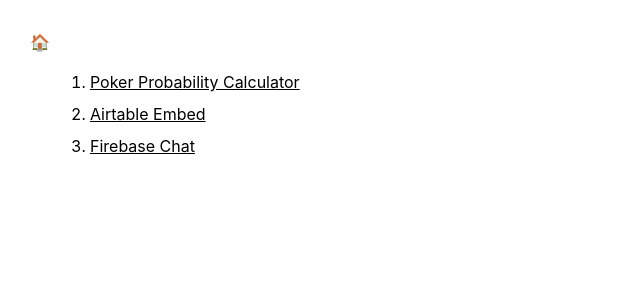
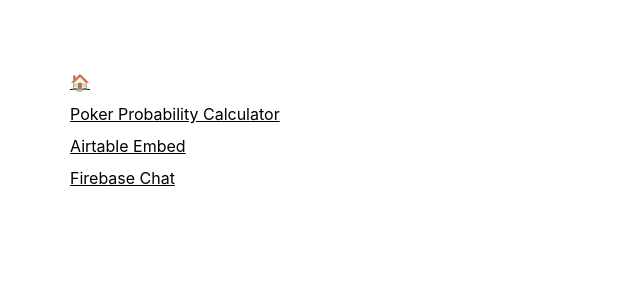
Before and after one commit to facepalm360/random, a React (Create React App) app: page / in a window 1280 px wide. Shown: the top 300 px of the page, without its empty margins (0-640 px from the left). Built offline with nearby package versions, Linux system fonts and the light colour scheme.

Commit message:
Setup navigation for the site

```diff
--- a/src/App.tsx
+++ b/src/App.tsx
@@ -1,25 +1,18 @@
 import React from "react";
 import "./App.css";
-import { Link } from "react-router-dom";
+import { Link, Outlet } from "react-router-dom";
 import Sidebar from "./common/Sidebar";
 
 function App() {
   return (
     <div className="App">
       <div className="flex flex-row">
-        <Sidebar></Sidebar>
         <div>
-          <ul className="list-decimal underline m-10 space-y-2">
-            <li>
-              <Link to="/poker">Poker Probability Calculator</Link>
-            </li>
-            <li>
-              <Link to="/airtable">Airtable Embed</Link>
-            </li>
-            <li>
-              <Link to="/firebase-chat">Firebase Chat</Link>
-            </li>
-          </ul>
+          <Sidebar></Sidebar>
+        </div>
+
+        <div className="flex-1">
+          <Outlet />
         </div>
       </div>
     </div>
--- a/src/common/Sidebar.tsx
+++ b/src/common/Sidebar.tsx
@@ -1,7 +1,36 @@
 import React from "react";
+import { NavLink } from "react-router-dom";
+import { Link } from "react-router-dom";
 
 function Sidebar() {
-  return <div>🏠</div>;
+  function handleActive({ isActive }: { isActive: boolean }) {
+    return isActive ? "text-red-600  " : "";
+  }
+
+  return (
+    <div>
+      <ul className="list underline m-10 space-y-2">
+        <li>
+          <NavLink to="/">🏠</NavLink>
+        </li>
+        <li>
+          <NavLink to="/poker" className={handleActive}>
+            Poker Probability Calculator
+          </NavLink>
+        </li>
+        <li>
+          <NavLink to="/airtable" className={handleActive}>
+            Airtable Embed
+          </NavLink>
+        </li>
+        <li>
+          <NavLink to="/firebase-chat" className={handleActive}>
+            Firebase Chat
+          </NavLink>
+        </li>
+      </ul>
+    </div>
+  );
 }
 
 export default Sidebar;
--- a/src/index.tsx
+++ b/src/index.tsx
@@ -15,10 +15,11 @@
   <React.StrictMode>
     <BrowserRouter>
       <Routes>
-        <Route path="/" element={<App />}></Route>
-        <Route path="poker" element={<PokerProbability />} />
-        <Route path="airtable" element={<AirtableEmbed />} />
-        <Route path="firebase-chat" element={<FirebaseChat />} />
+        <Route path="/" element={<App />}>
+          <Route path="poker" element={<PokerProbability />} />
+          <Route path="airtable" element={<AirtableEmbed />} />
+          <Route path="firebase-chat" element={<FirebaseChat />} />
+        </Route>
       </Routes>
     </BrowserRouter>
   </React.StrictMode>
```
